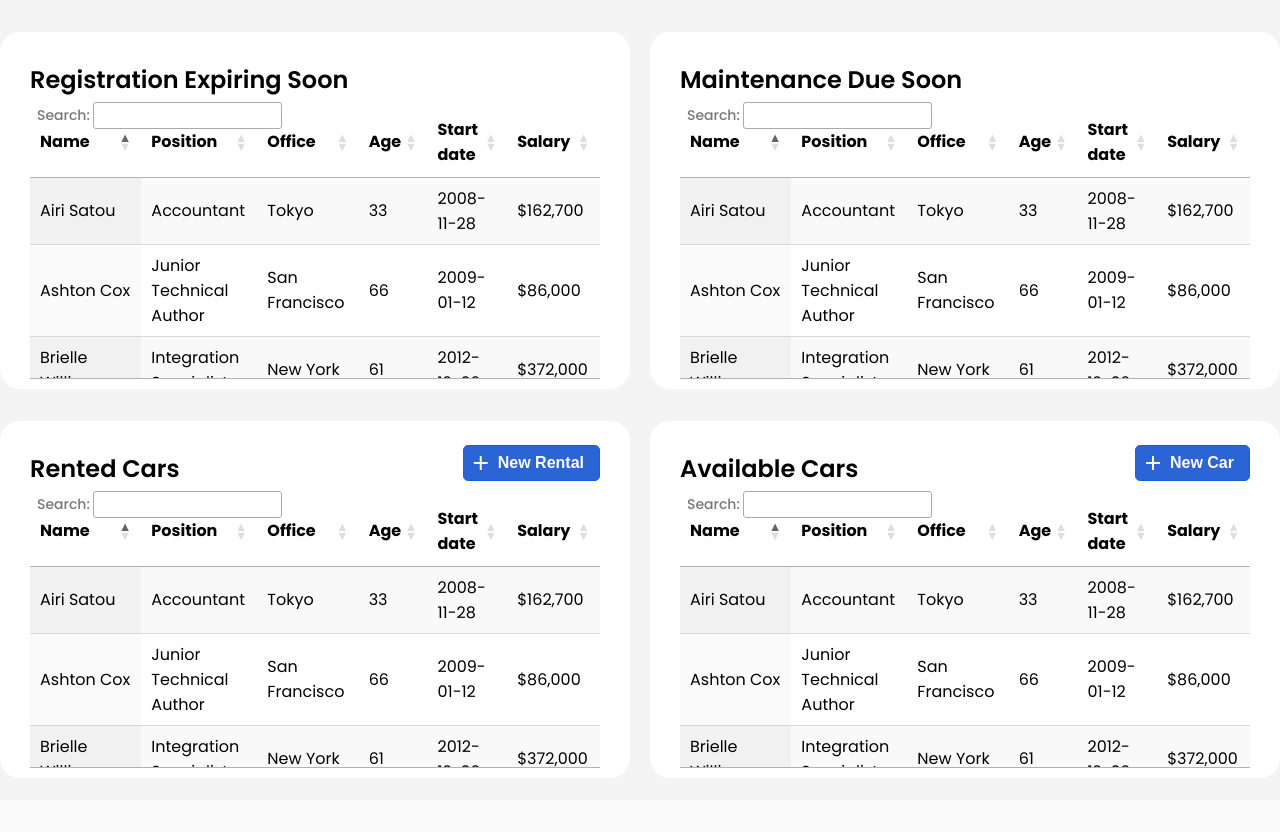
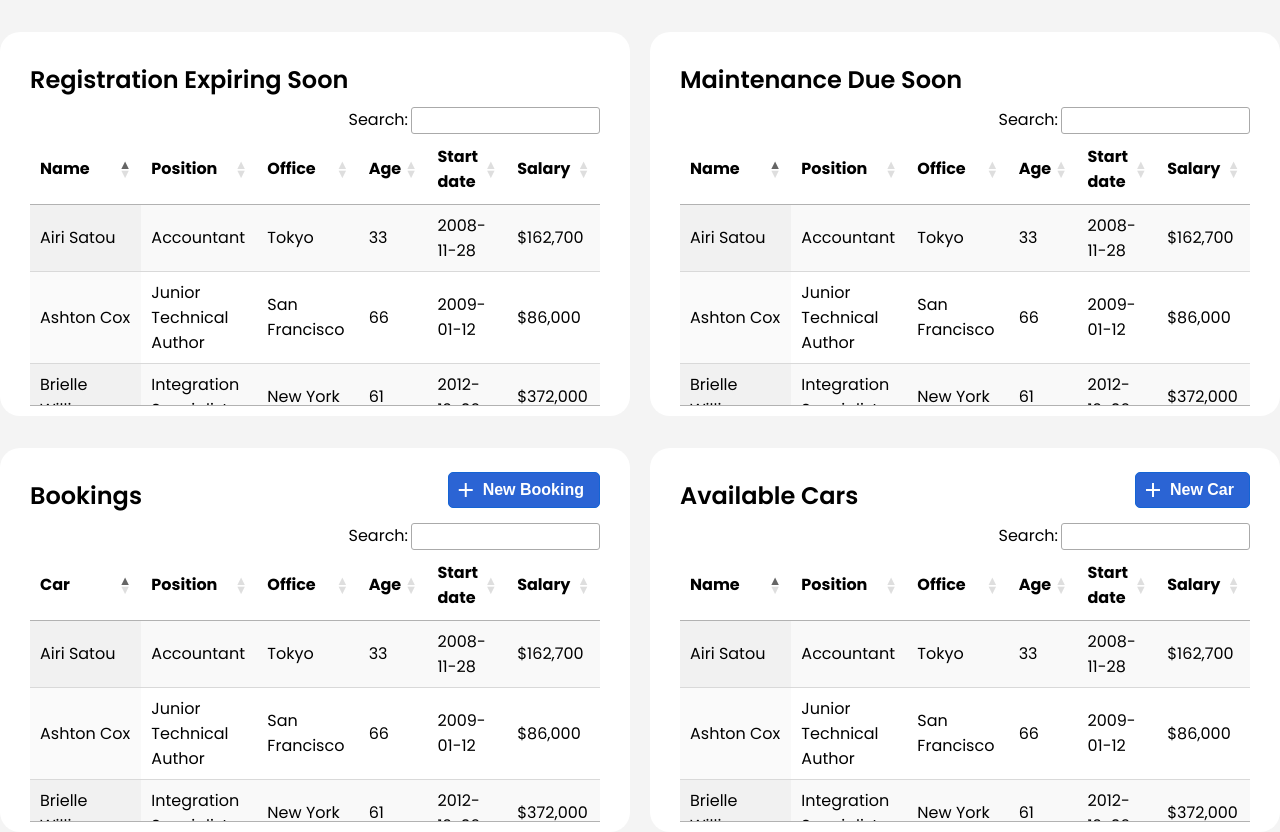
Before and after one commit to GeorgioZoughby/Car_Rental_Project, a Flask app: page /dashboard in a window 1280 px wide. Before the commit the page ends 768 px from the top, so only its background shows below. Run offline with Flask 3, Linux system fonts and the light colour scheme; data that the repository does not hold is empty; some libraries are stand-ins or nearby versions.

Commit message:
Added Forms to add new booking

```diff
--- a/app/static/dashboard.css
+++ b/app/static/dashboard.css
@@ -119,7 +119,7 @@ dialog::backdrop {
     outline: none;
 }
 
-label {
+.group label {
     font-family: poppins, sans-serif;
     color: #797777;
     font-size: 14px;
--- a/app/templates/dashboard.html
+++ b/app/templates/dashboard.html
@@ -178,13 +178,13 @@
     <div class="row">
         <div class="card">
             <div class="card-header">
-                <h2 class="card-title">Rented Cars</h2>
-                <button onclick="openBookingDialog()"><i class="material-icons">add</i>New Rental</button>
+                <h2 class="card-title">Bookings</h2>
+                <button onclick="openBookingDialog()"><i class="material-icons">add</i>New Booking</button>
             </div>
             <table id="rented-table" class="display" style="width:100%;">
                 <thead>
                     <tr>
-                        <th>Name</th>
+                        <th>Car</th>
                         <th>Position</th>
                         <th>Office</th>
                         <th>Age</th>
@@ -455,6 +455,10 @@
 
             if (response.ok) {
                 alert('Booking added successfully!');
+                document.getElementById('car-select').value = '';
+                document.getElementById('client-select').value = '';
+                document.getElementById('start_date').value = '';
+                document.getElementById('end_date').value = '';
                 closeBookingDialog();
             } else {
                 const error = await response.json();
```
Lines whose indentation alone changed are shown as unchanged.
